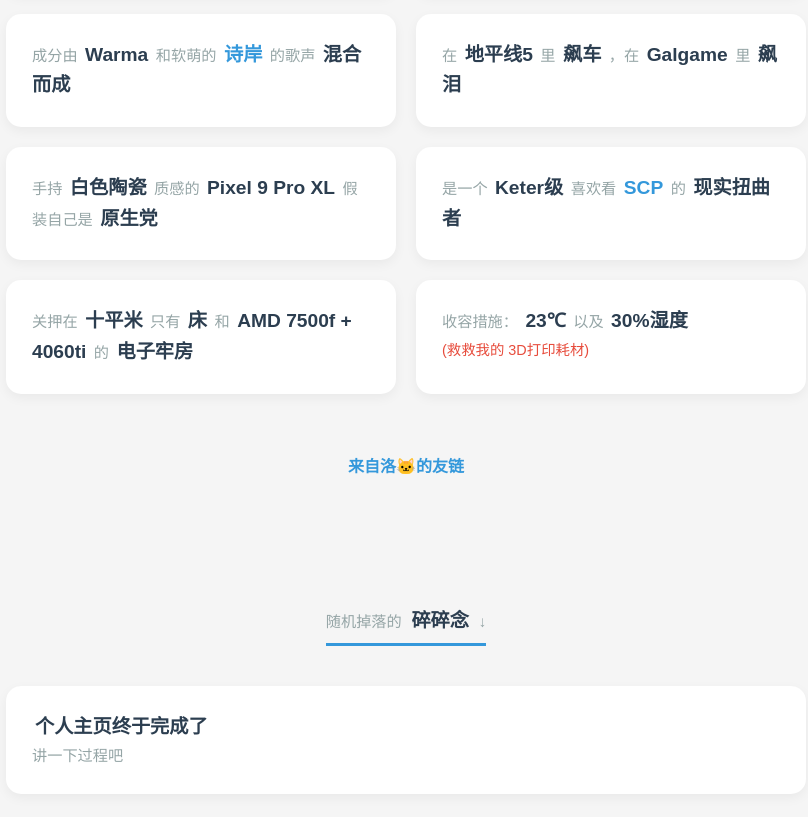
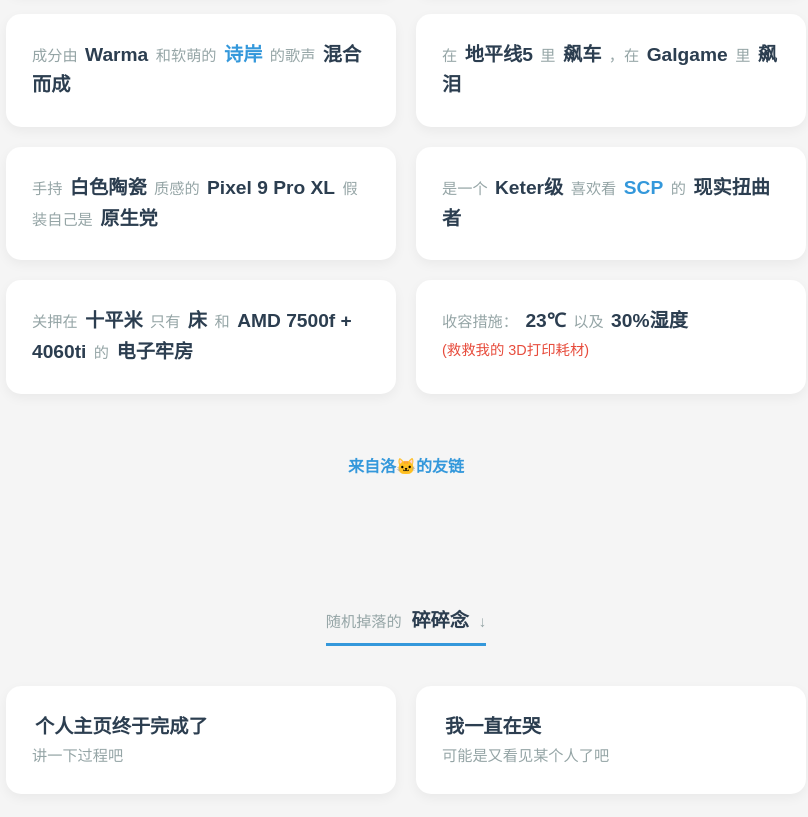
Before and after one commit to xiongzikun0106/my-first-personal-webside, a plain HTML site: page final_page.html in a window 1280 px wide. Shown: the part 583-1400 px from the top of the page, without its empty margins (234-1042 px from the left). Drawn offline with Linux system fonts and the light colour scheme.

Commit message:
添加了新博客文章我一直在哭

```diff
--- a/final_page.html
+++ b/final_page.html
@@ -136,10 +136,14 @@
 </h2>
 </div>
 <div class="card-grid" id="blog-list">
-
 <div class="blog-card" id="card_id_463dff6e96" onclick="openPost('id_463dff6e96')">
 <span class="medium">个人主页终于完成了</span><br/>
 <span class="small">讲一下过程吧</span>
+</div>
+
+<div class="blog-card" id="card_id_58816a6bbd" onclick="openPost('id_58816a6bbd')">
+<span class="medium">我一直在哭</span><br/>
+<span class="small">可能是又看见某个人了吧</span>
 </div>
 </div>
 <div id="blog-content" style="margin-top: 20px; display: none;">
@@ -148,11 +152,15 @@
 </div>
 </div>
 <div id="blog-data" style="display:none;">
-
 <div id="data-id_463dff6e96">
 <h3>个人主页终于完成了</h3>
 <p class="small">这个网页算是被INFP奇奇怪怪的行动力给带出来的产物<br/>之前一直拖延不想写<br/>直到买了一本书叫《和wakaba酱一起学网页开发》<br/>花了一周的时间看完了，接着又花了几节计算机课一边上课一边摸鱼写了一个静态网页<br/>接着就挂到github pages上了<br/>后面有人跟我吐槽说太难看了<br/>就索性让AI重写了一遍，再加上了博客文章的功能<br/>于是就有了现在这个版本的个人主页<br/>下一步的打算是等我办了万事达卡之后就去买一个国外的域名然后挂上去<br/>毕竟国内太他妈麻烦了</p>
 </div>
+
+<div id="data-id_58816a6bbd">
+<h3>我一直在哭</h3>
+<p class="small">又看见她和她男朋友了<br/>祝她幸福吧</p>
+</div>
 </div>
 </body>
 </html>
```
Also changed, not shown: 1 other file.
